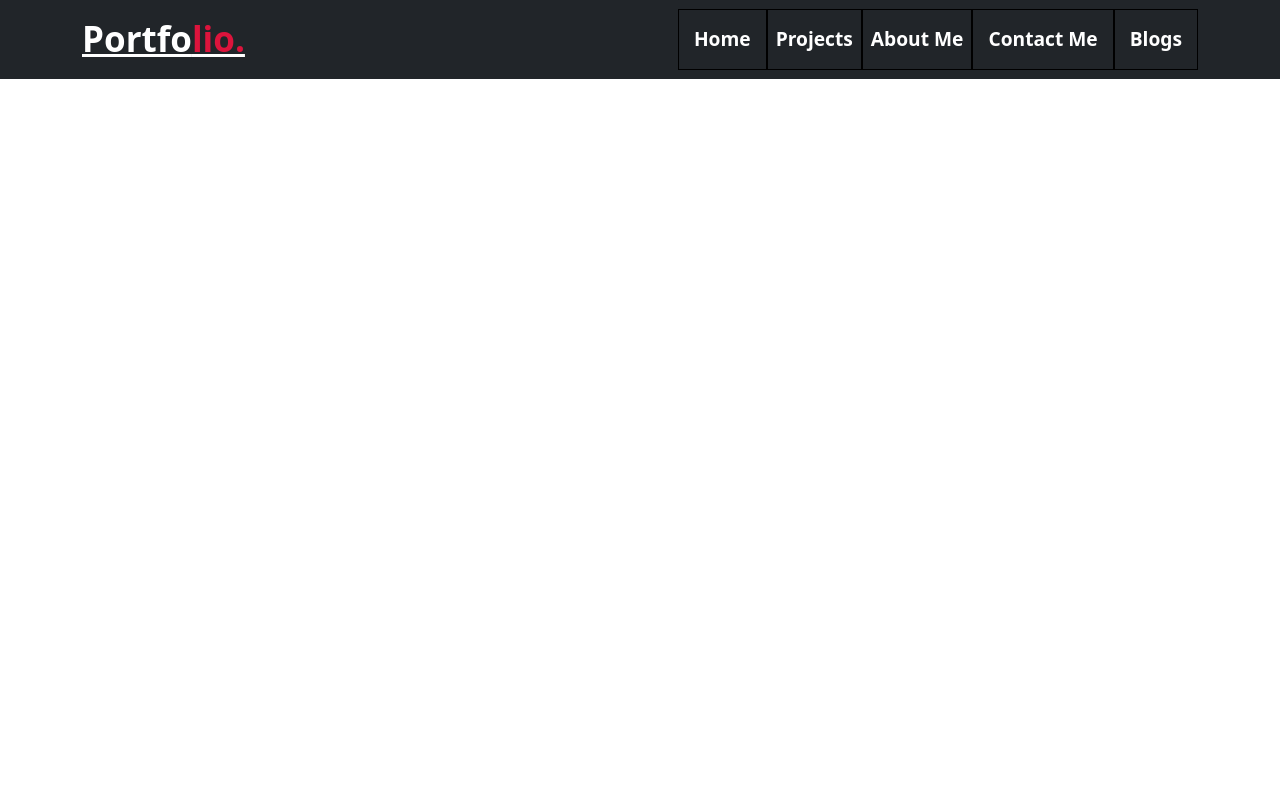
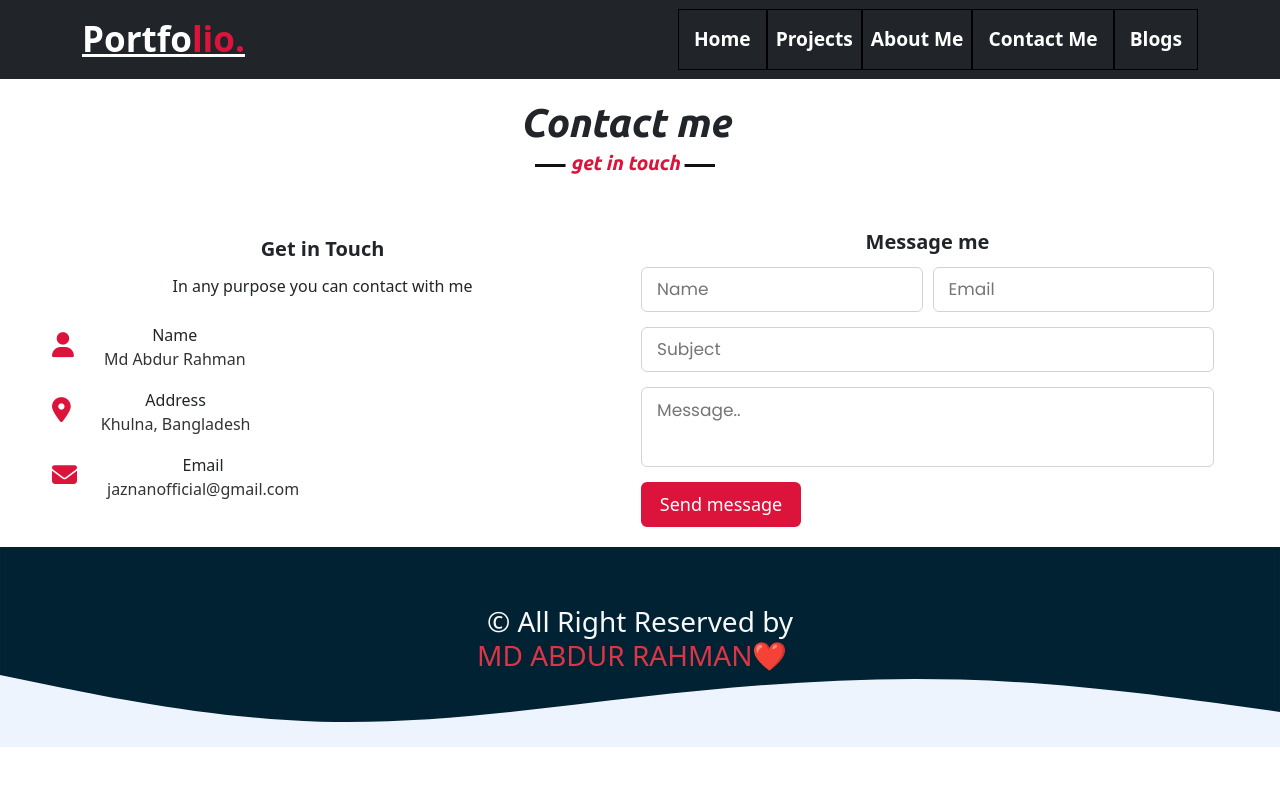
Before and after one commit to JaznanOfficial/portfolio-site, a React (Create React App) app: page /contact in a window 1280 px wide. Shown: the top 786 px of the page. Built offline with nearby package versions, Linux system fonts and the light colour scheme.

Commit message:
near complete

```diff
--- a/src/App.js
+++ b/src/App.js
@@ -6,6 +6,8 @@ import {
 } from "react-router-dom";
 import './App.css';
 import Blogs from "./Components/Blogs/Blogs";
+import Contact from "./Components/ContactMe/Contact";
+import Footer from "./Components/Footer/Footer";
 import Home from './Components/Home/Home';
 import Navigation from "./Components/Home/Navigation/Navigation";
 
@@ -17,10 +19,12 @@ function App() {
       <BrowserRouter>
       <Navigation></Navigation>
         <Routes>
-          <Route path='/' element={<Home></Home>}></Route>
-          <Route path='home' element={<Home></Home>}></Route>
-          <Route path='blogs' element={<Blogs></Blogs>}></Route>
+          <Route exact path='/' element={<Home></Home>}></Route>
+          <Route exact path='home' element={<Home></Home>}></Route>
+          <Route exact path='contact' element={<Contact></Contact>}></Route>
+          <Route exact path='blogs' element={<Blogs></Blogs>}></Route>
         </Routes>
+        <Footer></Footer>
       </BrowserRouter>
     </div>
   );
--- /dev/null
+++ b/src/Components/ContactMe/Contact.css
@@ -0,0 +1,105 @@
+.contact{
+    margin: 20px 50px 20px 20px;
+}
+
+.contact .title::after{
+    content: "get in touch";
+}
+/* .contact .contact-content{
+    display: flex;
+    flex-wrap: wrap;
+    align-items: center;
+    justify-content: space-between;
+} */
+/* .contact .contact-content .column{
+    width: calc(50% - 30px);
+} */
+.contact .contact-content .text{
+    font-size: 20px;
+    font-weight: 600;
+    margin-bottom: 10px;
+}
+.contact .contact-content .left p{
+    text-align: justify;
+}
+.contact .contact-content .left .icons{
+    margin: 10px 0;
+}
+.contact .contact-content .row-icon{
+    display: flex;
+    height: 65px;
+    align-items: center;
+    justify-content:start;
+}
+.contact .contact-content .row-icon .info{
+    margin-left: 30px;
+}
+.contact .contact-content .row-icon i{
+    font-size: 25px;
+    color: crimson;
+}
+.contact .contact-content .info .head{
+    font-weight: 500;
+}
+.contact .contact-content .info .sub-title{
+    color: #333;
+}
+.contact .right form .fields{
+    display: flex;
+}
+.contact .right form .field,
+.contact .right form .fields .field{
+    height: 45px;
+    width: 100%;
+    margin-bottom: 15px;
+}
+.contact .right form .textarea{
+    height: 80px;
+    width: 100%;
+}
+.contact .right form .name{
+    margin-right: 10px;
+}
+.contact .right form .field input,
+.contact .right form .textarea textarea{
+    height: 100%;
+    width: 100%;
+    border: 1px solid lightgrey;
+    border-radius: 6px;
+    outline: none;
+    padding: 0 15px;
+    font-size: 17px;
+    font-family: 'Poppins', sans-serif;
+    transition: all 0.3s ease;
+}
+.contact .right form .field input:focus,
+.contact .right form .textarea textarea:focus{
+    border-color: #b3b3b3;
+}
+.contact .right form .textarea textarea{
+  padding-top: 10px;
+  resize: none;
+}
+.contact .right form .button-area{
+  display: flex;
+  align-items: center;
+}
+.right form .button-area button{
+  color: #fff;
+  display: block;
+  width: 160px!important;
+  height: 45px;
+  outline: none;
+  font-size: 18px;
+  font-weight: 500;
+  border-radius: 6px;
+  cursor: pointer;
+  flex-wrap: nowrap;
+  background: crimson;
+  border: 2px solid crimson;
+  transition: all 0.3s ease;
+}
+.right form .button-area button:hover{
+  color: crimson;
+  background: none;
+}
--- /dev/null
+++ b/src/Components/ContactMe/Contact.js
@@ -0,0 +1,67 @@
+import React from 'react';
+import './Contact.css'
+
+const Contact = () => {
+    return (
+        <div>
+        <section class="contact" id="contact">
+        <div class="max-width">
+            <h2 class="title">Contact me</h2>
+            <div class="contact-content d-lg-flex flex-lg-row flex-sm-column justify-content-center align-items-center">
+                <div class="column left w-100 mx-3">
+                    <div class="text">Get in Touch</div>
+                    <p className='text-center'>In any purpose you can contact with me</p>
+                    <div class="icons ms-3">
+                        <div class="row-icon">
+                            <div><i class="fas fa-user"></i></div>
+                            <div class="info">
+                                <div class="head">Name</div>
+                                <div class="sub-title">Md Abdur Rahman</div>
+                            </div>
+                        </div>
+                        <div class="row-icon">
+                            <div><i class="fas fa-map-marker-alt"></i></div>
+                            <div class="info">
+                                <div class="head">Address</div>
+                                <div class="sub-title">Khulna, Bangladesh</div>
+                            </div>
+                        </div>
+                        <div class="row-icon">
+                            <div><i class="fas fa-envelope"></i></div>
+                            <div class="info">
+                                <div class="head">Email</div>
+                                <div class="sub-title">jaznanofficial@gmail.com</div>
+                            </div>
+                        </div>
+                    </div>
+                </div>
+                <div class="column right w-100 mx-3">
+                    <div class="text">Message me</div>
+                    <form action="#">
+                        <div class="fields">
+                            <div class="field name">
+                                <input type="text" placeholder="Name" required/>
+                            </div>
+                            <div class="field email">
+                                <input type="email" placeholder="Email" required/>
+                            </div>
+                        </div>
+                        <div class="field">
+                            <input type="text" placeholder="Subject" required/>
+                        </div>
+                        <div class="field textarea">
+                            <textarea cols="30" rows="10" placeholder="Message.." required></textarea>
+                        </div>
+                        <div class="button-area">
+                            <button type="submit">Send message</button>
+                        </div>
+                    </form>
+                </div>
+            </div>
+        </div>
+    </section>
+        </div>
+    );
+};
+
+export default Contact;
--- a/src/Components/Footer/Footer.js
+++ b/src/Components/Footer/Footer.js
@@ -7,7 +7,7 @@ const Footer = () => {
     return (
         <div className='footer-container'>
             <div className="footer-parent  d-flex align-items-center justify-content-center mx-3">
-                <h3 className='text-light mt-lg-5'> All Right Reserved by <span className='text-danger'> <Typical
+                <h3 className='text-light mt-lg-5'> © All Right Reserved by <span className='text-danger'> <Typical
                 loop={Infinity}
                 steps={[
                     "MD ABDUR RAHMAN❤️ ",
--- a/src/Components/Home/Home.js
+++ b/src/Components/Home/Home.js
@@ -1,7 +1,6 @@
 import React from "react";
 import AboutMe from "../AboutMe/about";
-import Footer from "../Footer/Footer";
-import Navigation from "./Navigation/Navigation";
+
 import Profile from "./Profile/Profile";
 
 
@@ -11,7 +10,7 @@ const Home = () => {
 
             <Profile></Profile>
             <AboutMe></AboutMe>
-            <Footer></Footer>
+
         </div>
     );
 };
```
